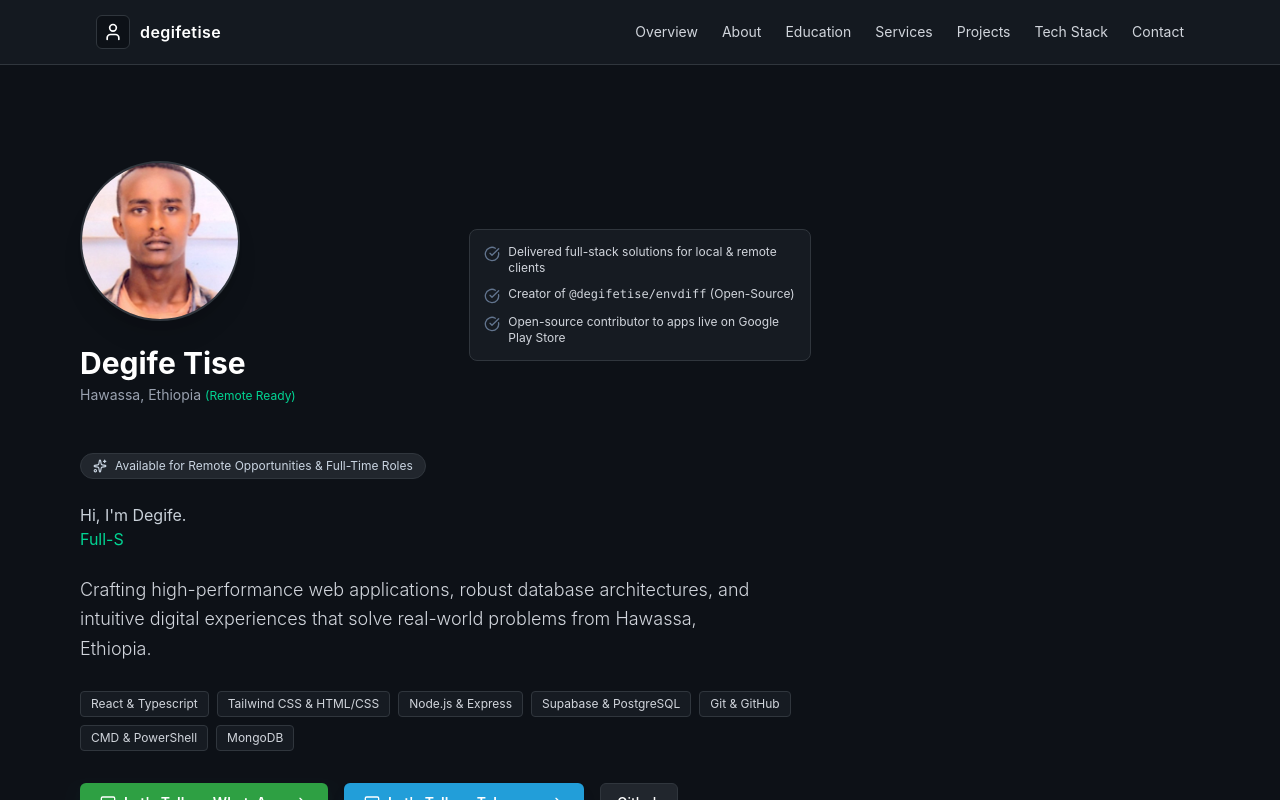
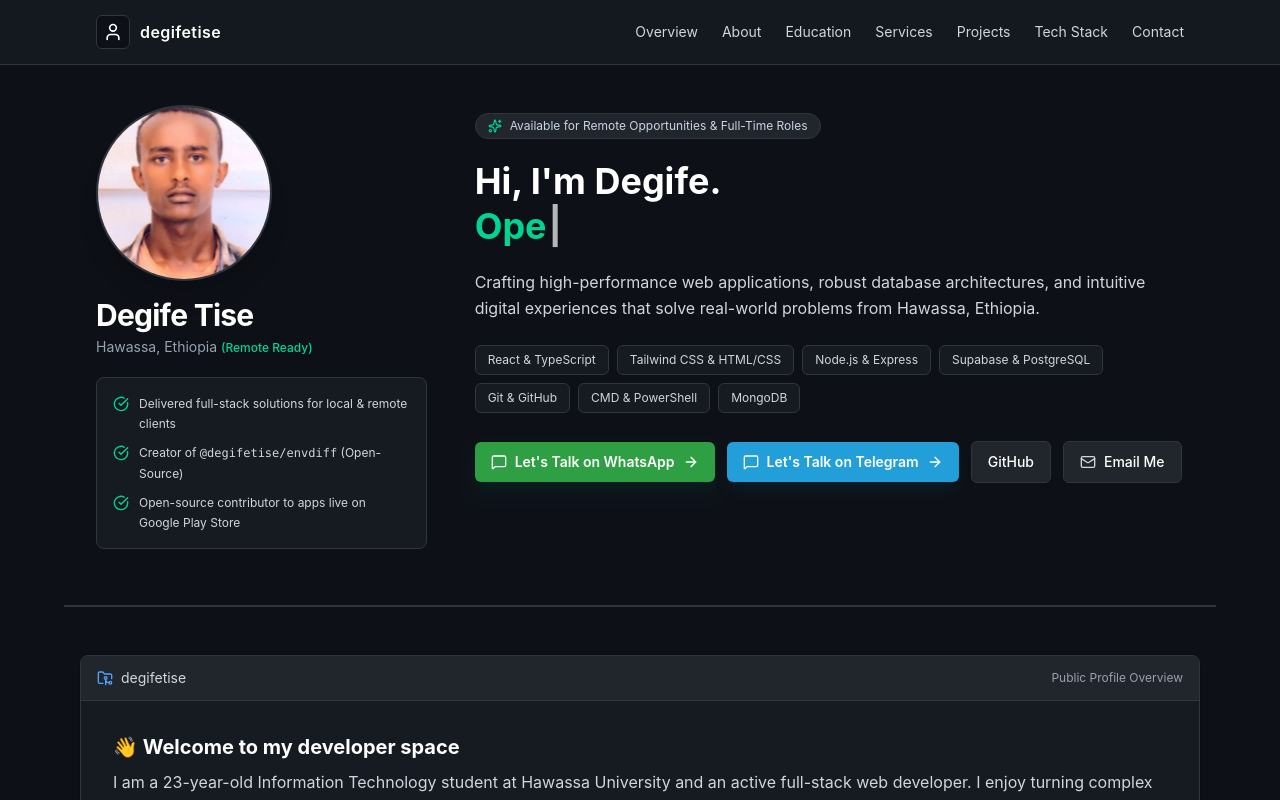
Before and after one commit to degifetise/degife-portfolio, a React (Vite) app: page / in a window 1280 px wide. Shown: the top 800 px of the page. Built offline with nearby package versions, Linux system fonts and the light colour scheme.

Commit message:
fix/hero section

```diff
--- a/src/components/Hero.jsx
+++ b/src/components/Hero.jsx
@@ -1,6 +1,5 @@
 import { useEffect, useState } from "react";
 import { motion } from "framer-motion";
-
 import {
   Sparkles,
   Mail,
@@ -8,6 +7,7 @@ import {
   ArrowRight,
   CheckCircle,
 } from "lucide-react";
+
 export default function Hero() {
   const roles = [
     "Full-Stack Developer",
@@ -18,7 +18,7 @@ export default function Hero() {
   const [currentRoleIndex, setCurrentRoleIndex] = useState(0);
   const [displayedText, setDisplayedText] = useState("");
   const [isDeleting, setIsDeleting] = useState(false);
-  const [typingSpeed, setTypingSpeed] = useState(150);
+  const [typingSpeed, setTypingSpeed] = useState(120);
 
   useEffect(() => {
     const fullText = roles[currentRoleIndex];
@@ -29,7 +29,7 @@ export default function Hero() {
 
         if (displayedText === fullText) {
           setTimeout(() => setIsDeleting(true), 2000);
-          setTypingSpeed(100);
+          setTypingSpeed(80);
         }
       } else {
         setDisplayedText(fullText.substring(0, displayedText.length - 1));
@@ -37,14 +37,14 @@ export default function Hero() {
         if (displayedText === "") {
           setIsDeleting(false);
           setCurrentRoleIndex((prev) => (prev + 1) % roles.length);
-          setTypingSpeed(150);
+          setTypingSpeed(120);
         }
       }
     };
 
     const timer = setTimeout(handleTyping, typingSpeed);
     return () => clearTimeout(timer);
-  }, [displayedText, isDeleting, currentRoleIndex, typingSpeed, roles]);
+  }, [displayedText, isDeleting, currentRoleIndex, typingSpeed]);
 
   const Credibility = [
     "Delivered full-stack solutions for local & remote clients",
@@ -52,101 +52,105 @@ export default function Hero() {
     "Open-source contributor to apps live on Google Play Store",
   ];
 
+  const techBadges = [
+    "React & TypeScript",
+    "Tailwind CSS & HTML/CSS",
+    "Node.js & Express",
+    "Supabase & PostgreSQL",
+    "Git & GitHub",
+    "CMD & PowerShell",
+    "MongoDB",
+  ];
+
   return (
     <section
       id="overview"
-      className="max-w-6xl mx-auto px-4 py-16 lg:py-24 grid grid-cols-1 md:grid-cols-3 gap-12 items-center"
+      className="max-w-6xl mx-auto px-4 lg:px-8 pt-10 pb-14 border-b border-[#30363d] grid grid-cols-1 md:grid-cols-3 gap-8 lg:gap-12 items-start"
     >
+      {/* Left Column (1/3): Profile Avatar, Name & Credibility Card */}
       <motion.div
-        initial={{ opacity: 0, scale: 0.9 }}
+        initial={{ opacity: 0, scale: 0.95 }}
         animate={{ opacity: 1, scale: 1 }}
-        transition={{ duration: 0.6 }}
+        transition={{ duration: 0.5 }}
         className="flex flex-col items-center md:items-start text-center md:text-left"
       >
-        <div className="group relative cursor-pointer mb-6">
-          <div className="w-40 h-40 rounded-full border-2 border-[#30363d] overflow-hidden bg-[#161b22] flex items-center justify-center shadow-xl">
+        <div className="w-36 h-36 lg:w-44 lg:h-44 rounded-full border-2 border-[#30363d] overflow-hidden bg-[#161b22] shadow-xl mb-4">
           <img
             src="/profile.jpg"
             alt="Degife Tise"
             className="w-full h-full object-cover"
           />
         </div>
-        </div>
-        <h1 className="text-3xl font-bold text-white">Degife Tise</h1>
+
+        <h1 className="text-2xl lg:text-3xl font-bold text-white tracking-tight">
+          Degife Tise
+        </h1>
         <p className="text-gray-400 text-sm mt-1">
           Hawassa, Ethiopia{" "}
-          <span className="text-emerald-400 text-xs">(Remote Ready)</span>{" "}
+          <span className="text-emerald-400 text-xs font-medium">
+            (Remote Ready)
+          </span>
         </p>
-      </motion.div>
 
-      <div className="mt-6 w-full space-y-2.5 text-xs text-gray-300 bg-[#161b22] border border-[#30363d] p-3.5 rounded-lg">
+        {/* Credibility Box nested cleanly inside Left Column */}
+        <div className="mt-5 w-full space-y-2.5 text-xs text-gray-300 bg-[#161b22] border border-[#30363d] p-4 rounded-lg text-left">
           {Credibility.map((item, index) => (
-          <div key={index} className="flex items-start gap-2">
-            <CheckCircle className="w-4 h-4 text-slate-500 shrink-0 mt-0.5" />
-            <span dangerouslySetInnerHTML={{ __html: item }}></span>
+            <div key={index} className="flex items-start gap-2.5">
+              <CheckCircle className="w-4 h-4 text-emerald-400 shrink-0 mt-0.5" />
+              <span
+                className="leading-relaxed"
+                dangerouslySetInnerHTML={{ __html: item }}
+              />
             </div>
           ))}
         </div>
+      </motion.div>
 
+      {/* Right Column (2/3): Availability Badge, Typewriter Intro, Stack & CTAs */}
       <motion.div
-        initial={{ opacity: 0, y: 20 }}
+        initial={{ opacity: 0, y: 15 }}
         animate={{ opacity: 1, y: 0 }}
-        transition={{ duration: 0.6, delay: 0.2 }}
-        className="md:col-span-2 space-y-6"
+        transition={{ duration: 0.5, delay: 0.15 }}
+        className="md:col-span-2 space-y-5 md:pt-2"
       >
         <div className="inline-flex items-center gap-2 bg-[#21262d] border border-[#30363d] px-3 py-1 rounded-full text-xs text-slate-300">
-          <Sparkles className="w-3.5 h-3.5" /> Available for Remote
-          Opportunities & Full-Time Roles
+          <Sparkles className="w-3.5 h-3.5 text-emerald-400" />
+          <span>Available for Remote Opportunities & Full-Time Roles</span>
         </div>
 
-        <h2>
+        <h2 className="text-2xl sm:text-3xl lg:text-4xl font-bold text-white leading-tight">
           Hi, I'm Degife. <br />
-          <motion.span
-            initial={{ opacity: [1, 0.5, 1] }}
-            transition={{ repeat: Infinity, duration: 2 }}
-            className="text-emerald-400"
-          >
+          <span className="text-emerald-400">
             {displayedText}
-          </motion.span>
+            <span className="animate-pulse text-white ml-0.5">|</span>
+          </span>
         </h2>
-        <p className="text-gray-300 text-base lg:text-lg leading-relaxed max-w-2xl font-light">
+
+        <p className="text-gray-300 text-base leading-relaxed max-w-2xl">
           Crafting high-performance web applications, robust database
           architectures, and intuitive digital experiences that solve real-world
           problems from Hawassa, Ethiopia.
         </p>
 
-        <div className="flex flex-wrap gap-2 pt-1 text-xs text-gray-400">
-          <span className="bg-[#161b22] border border-[#30363d] px-2.5 py-1 rounded text-gray-300">
-            React & Typescript
+        <div className="flex flex-wrap gap-2 pt-1 text-xs">
+          {techBadges.map((badge, idx) => (
+            <span
+              key={idx}
+              className="bg-[#161b22] border border-[#30363d] px-3 py-1.5 rounded-md text-gray-300"
+            >
+              {badge}
             </span>
-          <span className="bg-[#161b22] border border-[#30363d] px-2.5 py-1 rounded text-gray-300">
-            Tailwind CSS & HTML/CSS
-          </span>
-          <span className="bg-[#161b22] border border-[#30363d] px-2.5 py-1 rounded text-gray-300">
-            Node.js & Express
-          </span>
-          <span className="bg-[#161b22] border border-[#30363d] px-2.5 py-1 rounded text-gray-300">
-            Supabase & PostgreSQL
-          </span>
-          <span className="bg-[#161b22] border border-[#30363d] px-2.5 py-1 rounded text-gray-300">
-            Git & GitHub
-          </span>
-          <span className="bg-[#161b22] border border-[#30363d] px-2.5 py-1 rounded text-gray-300">
-            CMD & PowerShell
-          </span>
-          <span className="bg-[#161b22] border border-[#30363d] px-2.5 py-1 rounded text-gray-300">
-            MongoDB
-          </span>
+          ))}
         </div>
 
-        <div className="flex flex-wrap gap-4 pt-2">
+        <div className="flex flex-wrap items-center gap-3 pt-2">
           <a
             href="https://wa.me/251924275434?text=Hi%20Degife,%20I%20saw%20your%20portfolio%20and%20want%20to%20hire%20you."
             target="_blank"
             rel="noreferrer"
-            className="flex items-center gap-2 bg-[#2ea043] hover:bg-[#2c974b] px-5 py-2.5 rounded-md text-sm font-semibold text-white transition shadow-lg shadow-emerald-900/20"
+            className="flex items-center gap-2 bg-[#2ea043] hover:bg-[#2c974b] px-4 py-2.5 rounded-md text-sm font-semibold text-white transition shadow-lg shadow-emerald-900/20"
           >
-            <MessageSquare className="w-4 h-4" /> Let's Talk on WhatsApp{" "}
+            <MessageSquare className="w-4 h-4" /> Let's Talk on WhatsApp
             <ArrowRight className="w-4 h-4" />
           </a>
 
@@ -154,24 +158,26 @@ export default function Hero() {
             href="https://t.me/ima1123"
             target="_blank"
             rel="noreferrer"
-            className="flex items-center gap-2 bg-[#229ED9] hover:bg-[#1f8cb9] px-5 py-2.5 rounded-md text-sm font-semibold text-white transition shadow-lg shadow-sky-900/20"
+            className="flex items-center gap-2 bg-[#229ED9] hover:bg-[#1f8cb9] px-4 py-2.5 rounded-md text-sm font-semibold text-white transition shadow-lg shadow-sky-900/20"
           >
-            <MessageSquare className="w-4 h-4" /> Let's Talk on Telegram{" "}
+            <MessageSquare className="w-4 h-4" /> Let's Talk on Telegram
             <ArrowRight className="w-4 h-4" />
           </a>
+
           <a
             href="https://github.com/degifetise"
             target="_blank"
             rel="noreferrer"
-            className="flex items-center gap-2 bg-[#21262d] hover:bg-[#30363d] border border-[#30363d] px-4 py-2 rounded-md text-sm font-medium text-white transition"
+            className="flex items-center gap-2 bg-[#21262d] hover:bg-[#30363d] border border-[#30363d] px-4 py-2.5 rounded-md text-sm font-medium text-white transition"
           >
-            Github
+            GitHub
           </a>
+
           <a
             href="mailto:degifetise09@gmail.com"
-            className="flex items-center gap-2 bg-[#2eaff] hover:bg-[#2c974b] px-4 py-2 rounded-md text-sm font-medium text-white transition"
+            className="flex items-center gap-2 bg-[#21262d] hover:bg-[#30363d] border border-[#30363d] px-4 py-2.5 rounded-md text-sm font-medium text-white transition"
           >
-            <Mail className="h-4 w-4" /> Email Me
+            <Mail className="h-4 w-4 text-gray-300" /> Email Me
           </a>
         </div>
       </motion.div>
```
Also changed, not shown: 1 other file (tests, documents, lock files or other folders). Lines whose indentation alone changed are shown as unchanged.
